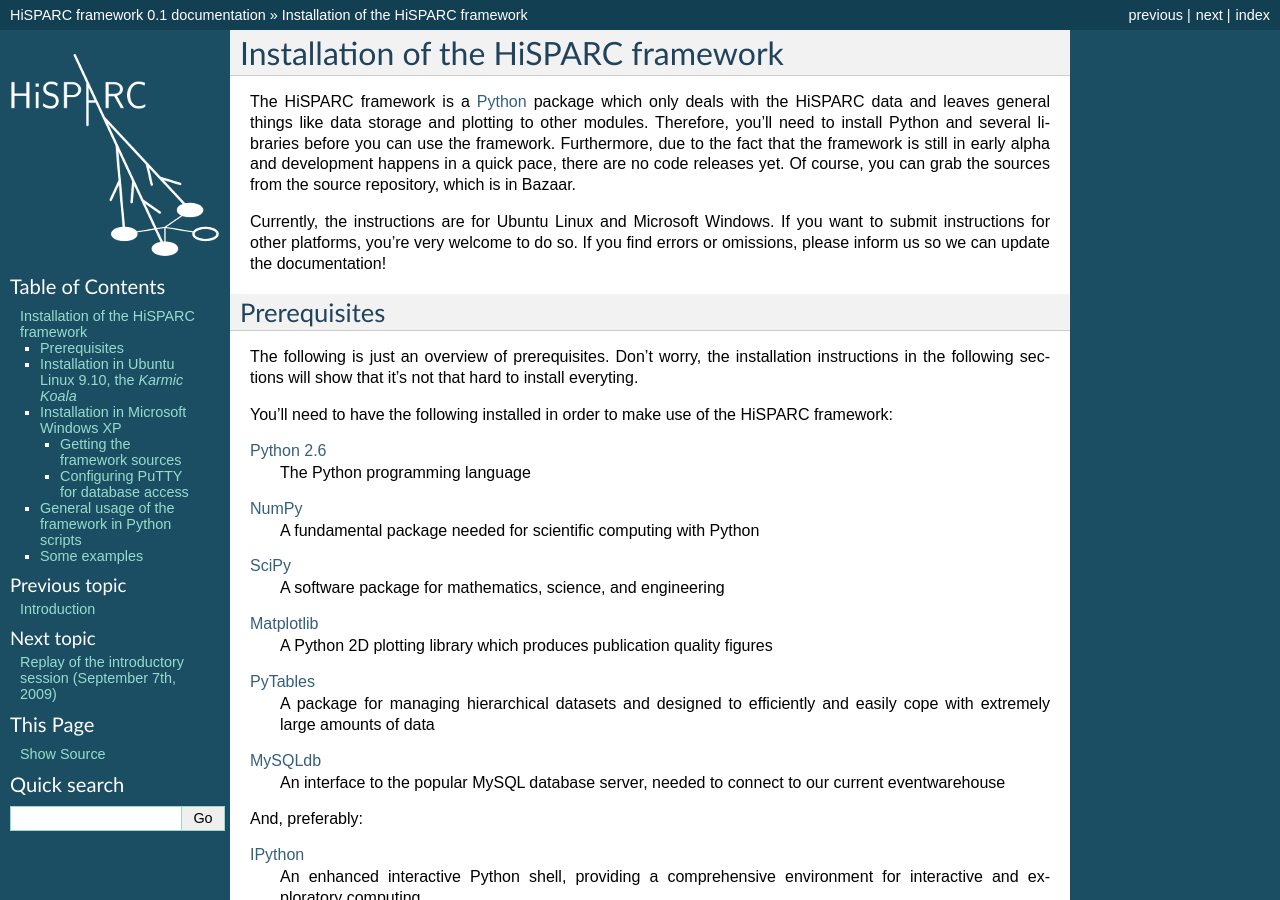
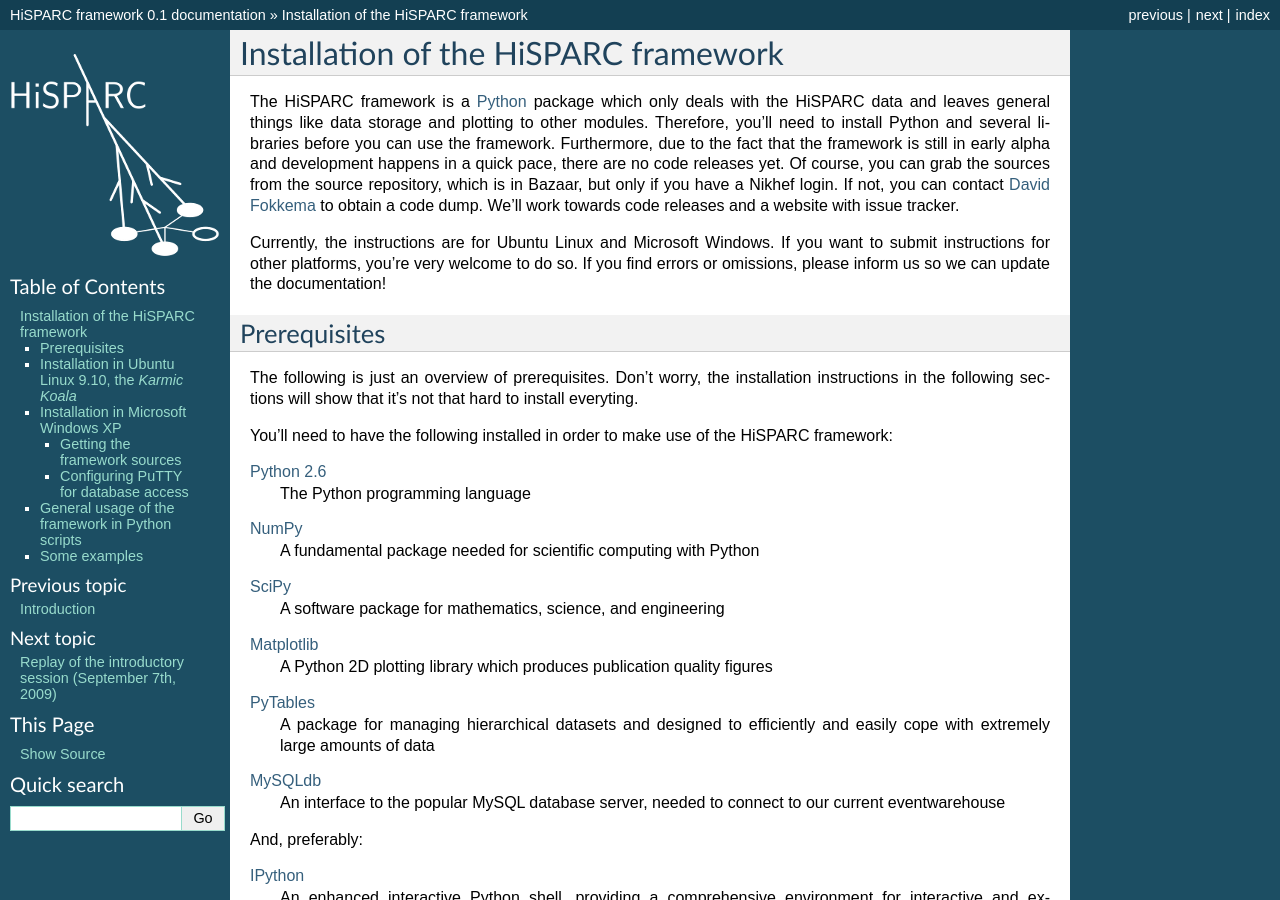
Before and after one commit to HiSPARC/sapphire, a Sphinx documentation site: the page built from doc/install.rst, in a window 1280 px wide and 900 px high. Built offline with Sphinx 7.4.7, drawn with Linux system fonts in a browser that asks for light colours.

Commit message:
Minor documentation improvement.

```diff
--- a/doc/install.rst
+++ b/doc/install.rst
@@ -10,7 +10,9 @@
 Furthermore, due to the fact that the framework is still in early alpha
 and development happens in a quick pace, there are no code releases yet.
 Of course, you can grab the sources from the source repository, which is
-in Bazaar.
+in Bazaar, but only if you have a Nikhef login.  If not, you can contact
+`David Fokkema <davidf@nikhef.nl>`_ to obtain a code dump.  We'll work
+towards code releases and a website with issue tracker.
 
 Currently, the instructions are for Ubuntu Linux and Microsoft Windows.
 If you want to submit instructions for other platforms, you're very
--- a/doc/log-replay.rst
+++ b/doc/log-replay.rst
@@ -27,7 +27,7 @@
 That will save you a bunch of import statements.  First, just to show you
 how easy it is to plot sin(x)::
 
-    >>> x = arange(-2*pi, 2*pi + pi/16, pi/8)
+    >>> x = linspace(-2 * pi, 2 * pi)
     >>> y = sin(x)
     >>> plot(x,y)
     [<matplotlib.lines.Line2D object at 0xa394e6c>]
```
